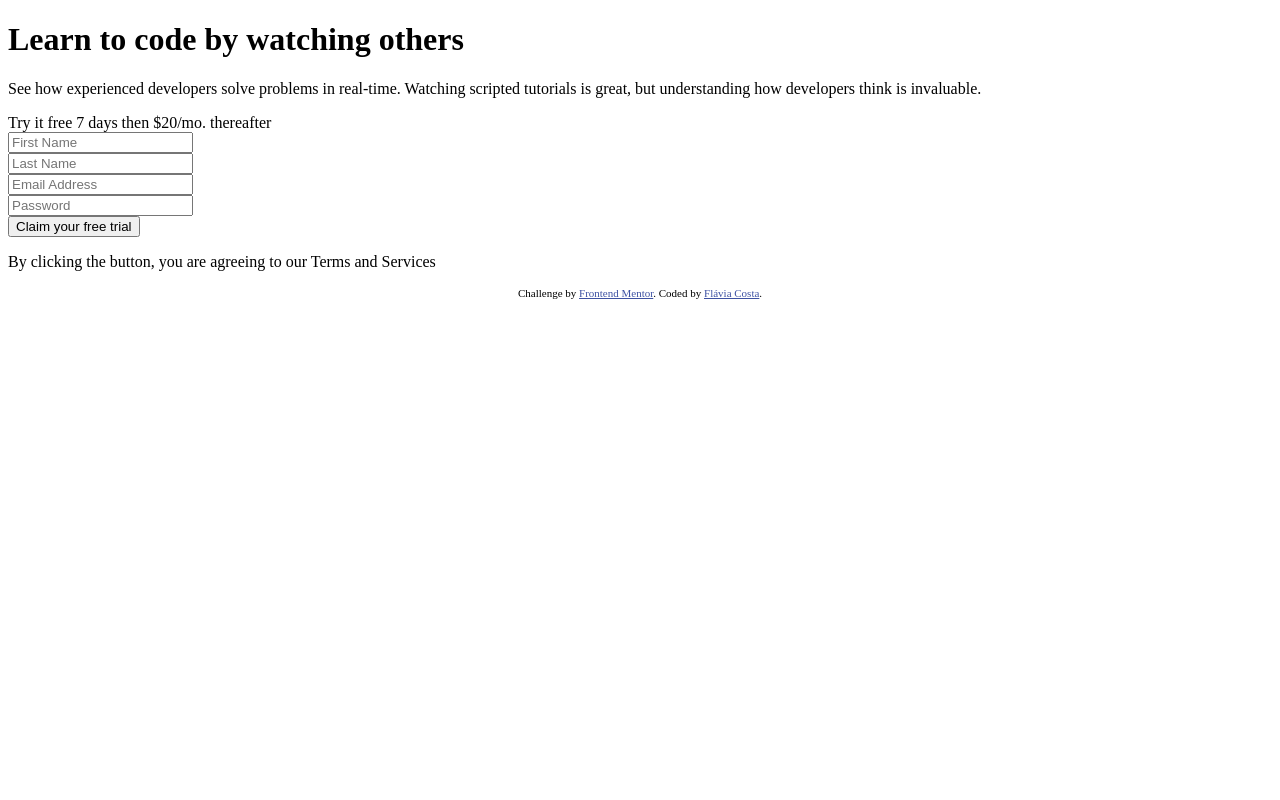
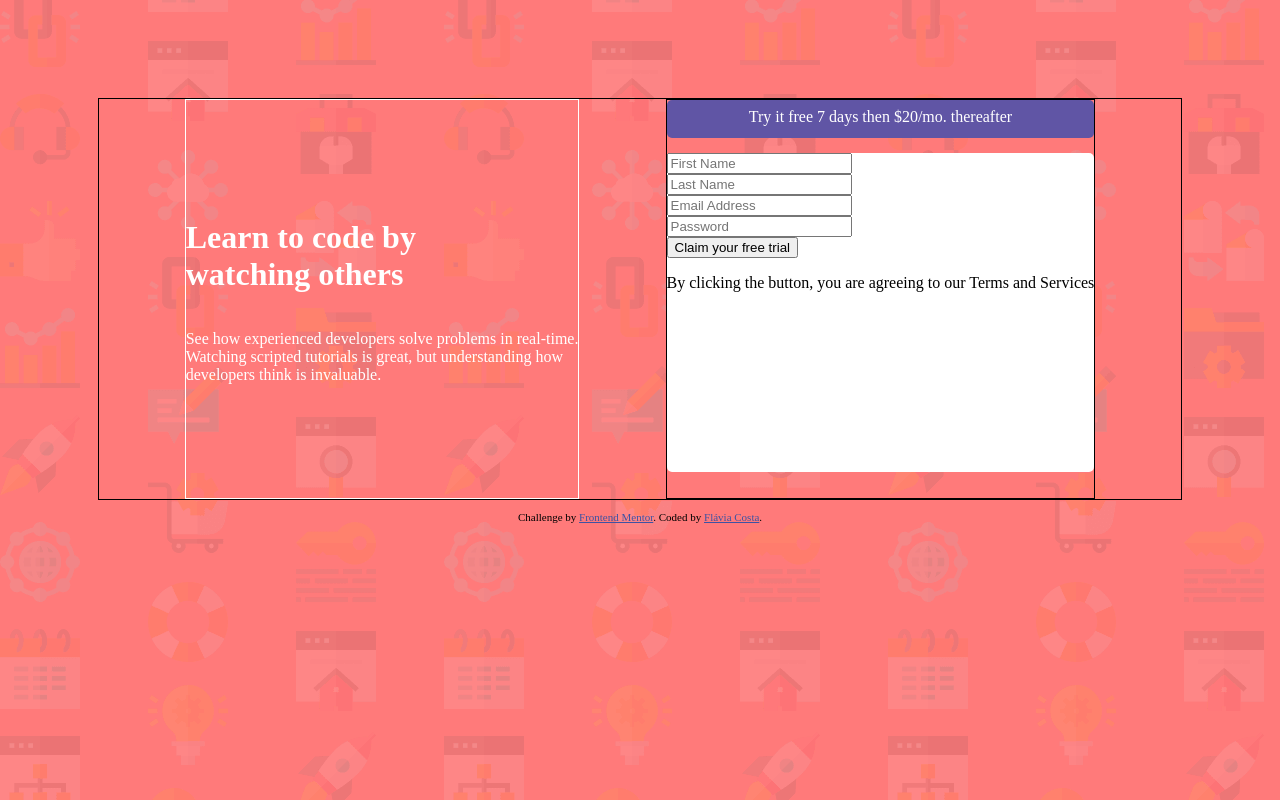
Before and after one commit to flaviacosta23/projeto-formulario-login, a plain HTML site: page intro-component-with-signup-form-master/index.html in a window 1280 px wide. Drawn offline with Linux system fonts and the light colour scheme.

Commit message:
add css e html

```diff
--- a/intro-component-with-signup-form-master/index.css
+++ b/intro-component-with-signup-form-master/index.css
@@ -0,0 +1,49 @@
+body {
+    background-image:url("bg-intro-desktop.png");
+    background-color: hsl(0, 100%, 74%);
+    padding: 7%;
+}
+
+main {
+    display: flex;
+    justify-content: space-evenly;
+    border: solid 1px;
+    height: 400px;
+}
+
+form {
+    border: solid 1px;
+}
+
+.introducao {
+    border: solid 1px;
+    color: hsl(0, 100%, 100%);
+    display: flex;
+    flex-direction: column;
+    justify-content: center;
+}
+
+header {
+    background-color: hsl(248, 32%, 49%);
+    height: 30px;
+    border-radius: 5px;
+    padding-top: 2%;
+    text-align: center;
+    color:hsl(0, 100%, 100%);
+}
+
+.form{
+    background-color: white;
+    margin-top: 15px;
+    height: 80%;
+    border-radius: 5px;
+
+}
+.attribution {
+    font-size: 11px;
+    text-align: center;
+
+}
+.attribution a {
+    color: hsl(228, 45%, 44%);
+}
--- a/intro-component-with-signup-form-master/index.html
+++ b/intro-component-with-signup-form-master/index.html
@@ -10,23 +10,25 @@
 
   <!--ESTILO-->
   <link rel="stylesheet" href="index.css">
-  <style>
-    .attribution { font-size: 11px; text-align: center; }
-    .attribution a { color: hsl(228, 45%, 44%); }
-  </style>
+
 </head>
 <body>
-  <div>
-  <h1>Learn to code by watching others</h1>
 
-  <p>See how experienced developers solve problems in real-time. Watching scripted tutorials is great,
-    but understanding how developers think is invaluable.</p>
+  <main>
+  <div class="introducao">
+  <h1>Learn to code by<br>
+    watching others</h1>
+
+  <p>See how experienced developers solve problems in real-time. <br>
+    Watching scripted tutorials is great, but understanding how <br>
+    developers think is invaluable.</p>
 
   </div>
 
-  <div>
+  <form>
   <header>Try it free 7 days then $20/mo. thereafter</header>
 
+  <div class="form">
   <input type="text" placeholder="First Name"><br>
   <input type="text" placeholder="Last Name"><br>
   <input type="email" placeholder="Email Address"><br>
@@ -35,7 +37,9 @@
   <button>Claim your free trial</button>
 
   <p>By clicking the button, you are agreeing to our Terms and Services</p>
- </div>
+  </form>
+  </div>
+  </main>
 
   <footer>
     <p class="attribution">
```
